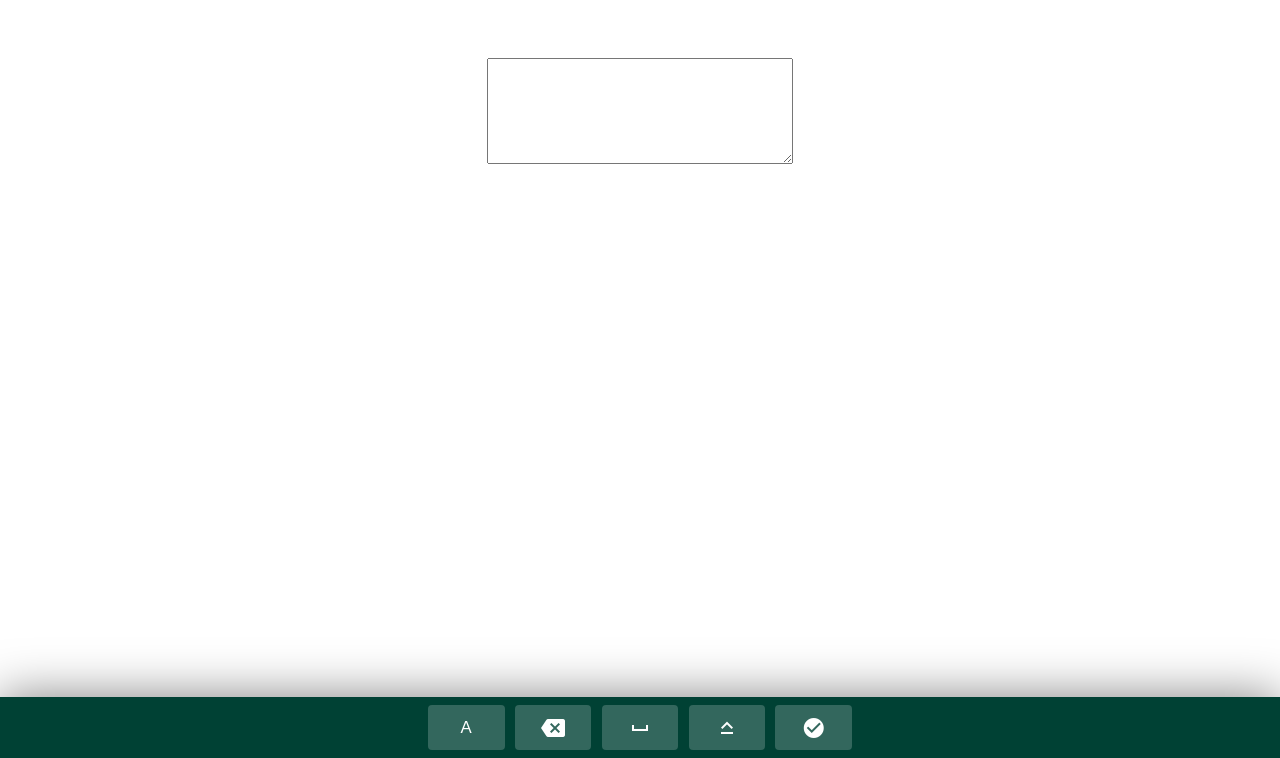
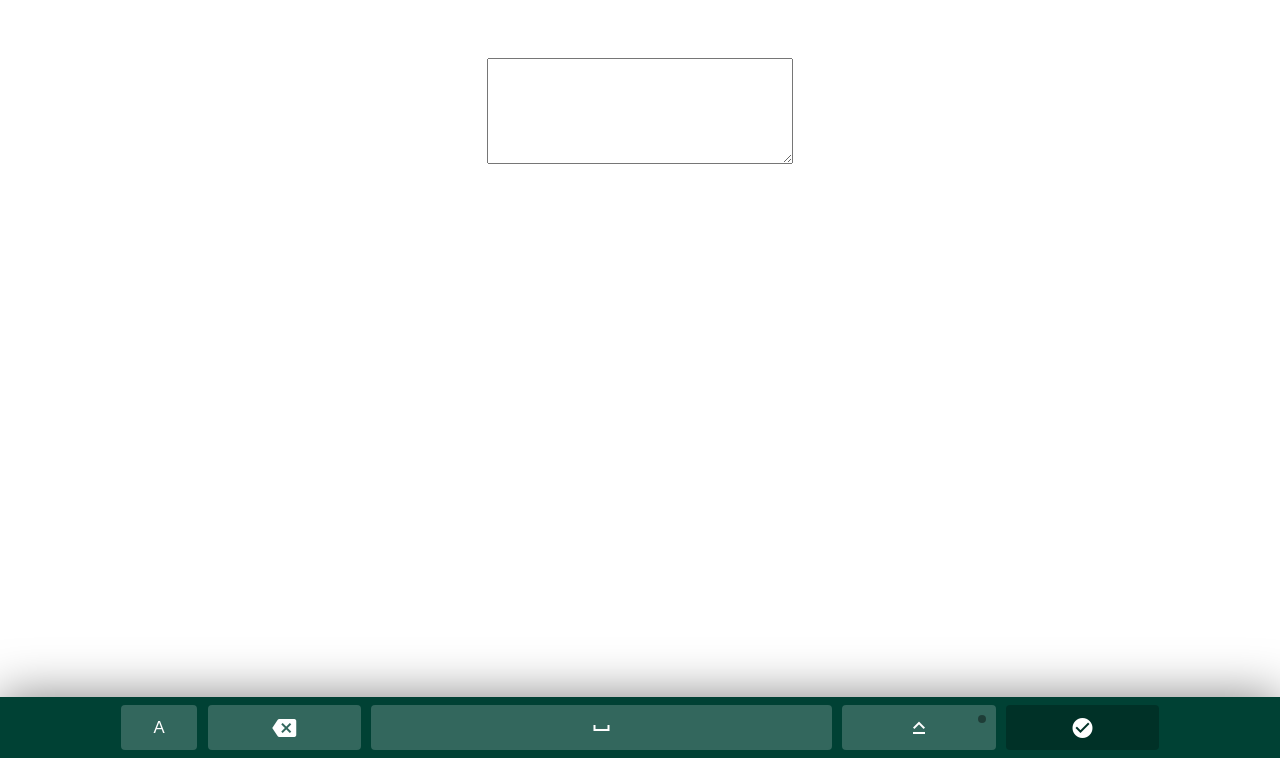
Before and after one commit to HassanMasoud/virtual-keyboard, a plain HTML site: page index.html in a window 1280 px wide. Shown: the part 42-800 px from the top of the page. Drawn offline with Linux system fonts and the light colour scheme.

Commit message:
Add different key styles

```diff
--- a/style.css
+++ b/style.css
@@ -61,3 +61,36 @@ textarea {
   -webkit-tap-highlight-color: transparent;
   position: relative;
 }
+
+.keyboard__key:active {
+  background: rgba(255, 255, 255, 0.12);
+}
+
+.keyboard__key--wide {
+  max-width: 180px;
+  width: 12%;
+}
+
+.keyboard__key--extra-wide {
+  width: 36%;
+  max-width: 500px;
+}
+
+.keyboard__key--activatable::after {
+  content: "";
+  top: 10px;
+  right: 10px;
+  position: absolute;
+  width: 8px;
+  height: 8px;
+  background: rgba(0, 0, 0, 0.4);
+  border-radius: 50%;
+}
+
+.keyboard__key--active::after {
+  background: #08ff00;
+}
+
+.keyboard__key--dark {
+  background: rgba(0, 0, 0, 0.25);
+}
```
